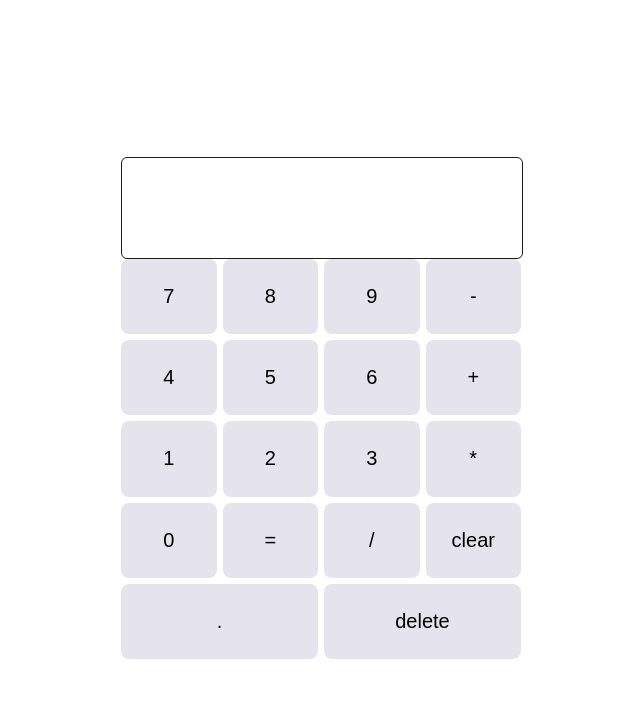
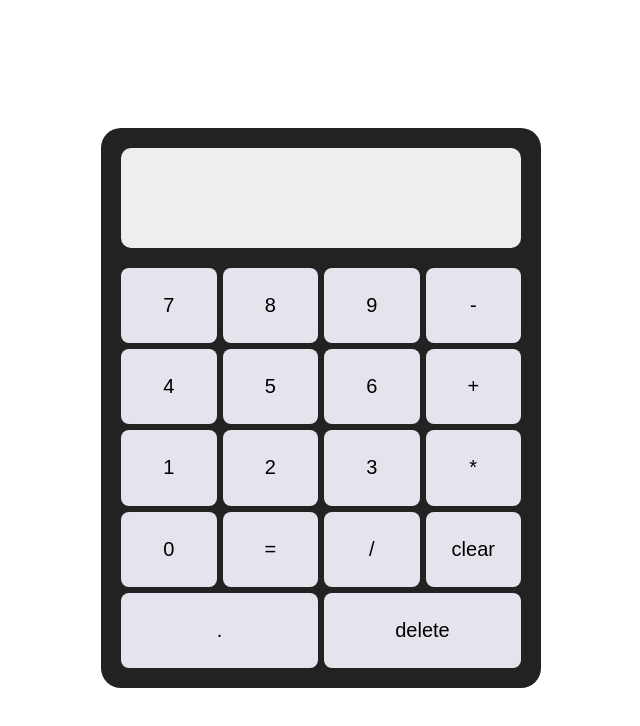
Before and after one commit to nangshiren/Project-Calculator, a plain HTML site: page index.html in a window 1280 px wide. Shown: the whole page, without its empty margins (319-959 px from the left). Drawn offline with Linux system fonts and the light colour scheme.

Commit message:
Add CSS styling

```diff
--- a/style.css
+++ b/style.css
@@ -9,18 +9,23 @@ body{
     flex-direction: column;
     margin: 0 auto;
     width: 400px;
+    padding: 20px;
+    border-radius: 20px;
+    background-color: #222;
 }
-.display{
-    display:flex;
-    justify-content:flex-end;
-    align-items:center;
-    border:solid rgb(27, 27, 27) 1px;
-    height:100px;
-    width: 400px;
-    border-radius: 6px;
+.display {
+    height: 80px;
+    margin-bottom: 20px;
+    padding: 10px;
+    border-radius: 10px;
+    background-color: #eee;
+    display: flex;
+    justify-content: flex-end;
+    align-items: center;
 }
-.input{
-    font-size: 60px;
+p{
+    font-size: 50px;
+    overflow-x: auto;
 }
 .buttons{
     box-sizing: border-box;
@@ -41,5 +46,11 @@ body{
     border-radius: 8px;
 }
 button:active {
-    transform: scale(0.95);
+    transform: scale(0.9);
 }
+button:hover {
+    filter: brightness(1.1);
+}
+button {
+    transition: 0.1s;
+}
```
